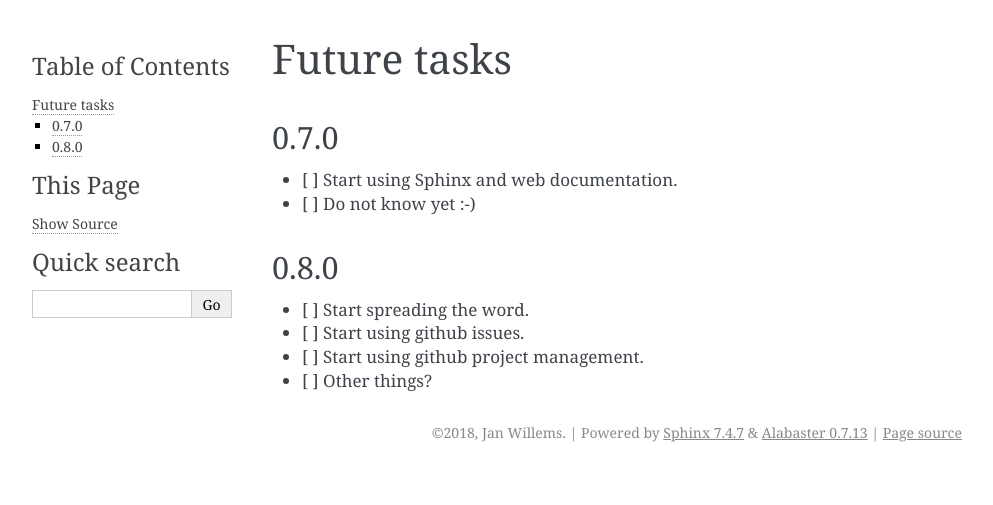
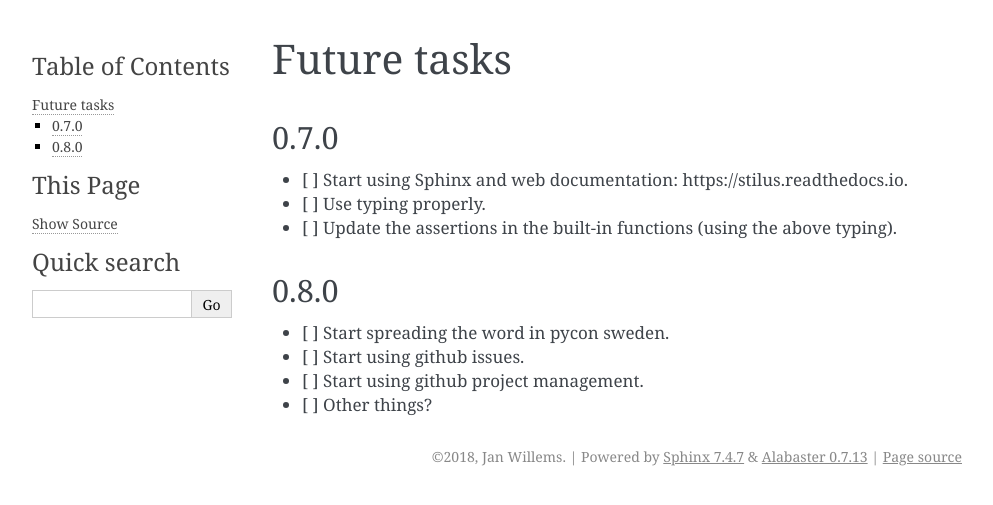
Before and after one commit to jw/stilus, a Sphinx documentation site: the page built from docs/future.md, in a window 1280 px wide. Shown: the top 505 px of the page, without its empty margins (148-1141 px from the left). Built offline with Sphinx 7.4.7, drawn with Linux system fonts in a browser that asks for light colours.

Commit message:
Updated the documentation.

```diff
--- a/docs/future.md
+++ b/docs/future.md
@@ -2,12 +2,13 @@
 
 ### 0.7.0
 
- - [ ] Start using Sphinx and web documentation.
- - [ ] Do not know yet :-)
+ - [ ] Start using Sphinx and web documentation: https://stilus.readthedocs.io.
+ - [ ] Use typing properly.
+ - [ ] Update the assertions in the built-in functions (using the above typing).
 
 ### 0.8.0
 
- - [ ] Start spreading the word.
+ - [ ] Start spreading the word in pycon sweden.
  - [ ] Start using github issues.
  - [ ] Start using github project management.
  - [ ] Other things?
```
Also changed, not shown: docs/current.md (+4 -4 lines).
